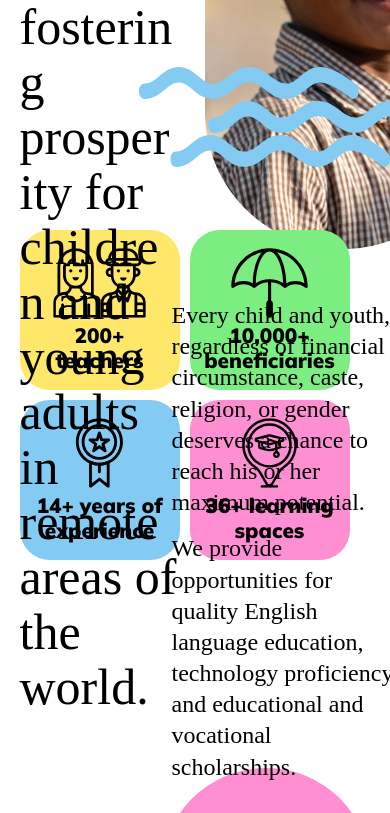
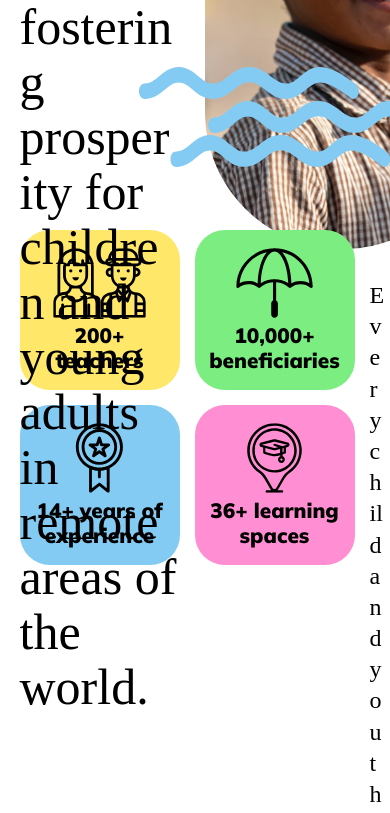
Before and after one commit to whoisjuarez/whoisjuarez.github.io, a PHP site: page /block2/index.html in a window 390 px wide. Shown: the part 590-1403 px from the top of the page. Run offline with PHP 8.4, Linux system fonts and the light colour scheme; some libraries are stand-ins or nearby versions; some web fonts are replaced.

Commit message:
Update style.css

```diff
--- a/block2/css/style.css
+++ b/block2/css/style.css
@@ -861,7 +861,14 @@ footer .social_media a{
 
 
 /* About */
-   .about_square{ gap: 10px; }
+
+   .display_grid3{ grid-template-columns: 335px 1fr 1fr; }
+
+   .about .grid_span2{ grid-column: 1; }
+
+   .about .grid_span4{ grid-column: 2 / 4; }
+
+   .about_square{ gap: 15px; }
 
    .about .square1, .about .square2,
    .about .square3, .about .square4{
@@ -880,9 +887,8 @@ footer .social_media a{
 
    .about .text_box{
       width: 100%;
-      margin-top: 70px;
+      margin: 50px 0 0 0;
    }
-
 
 /* Project E3 */
    .projectE3{
```
